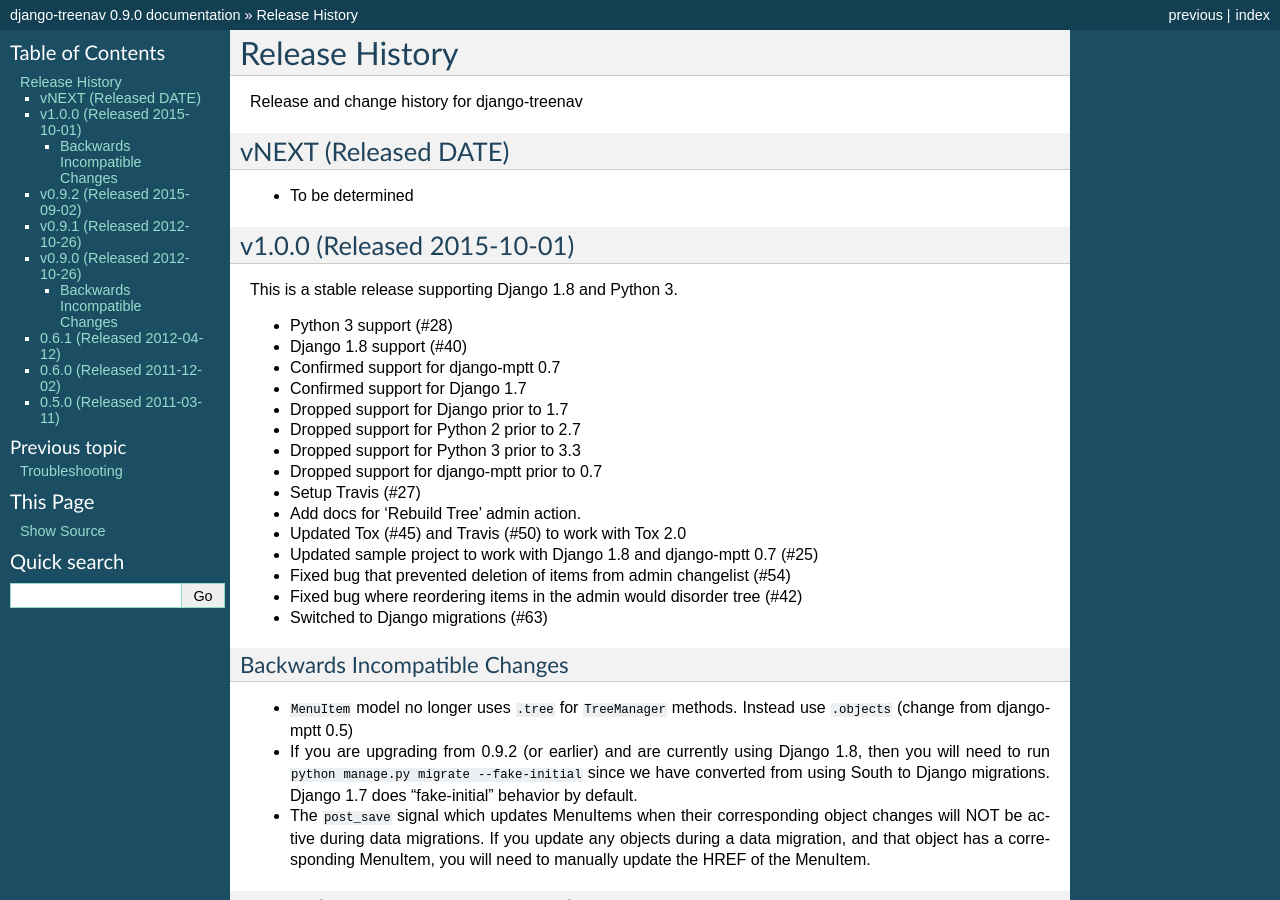
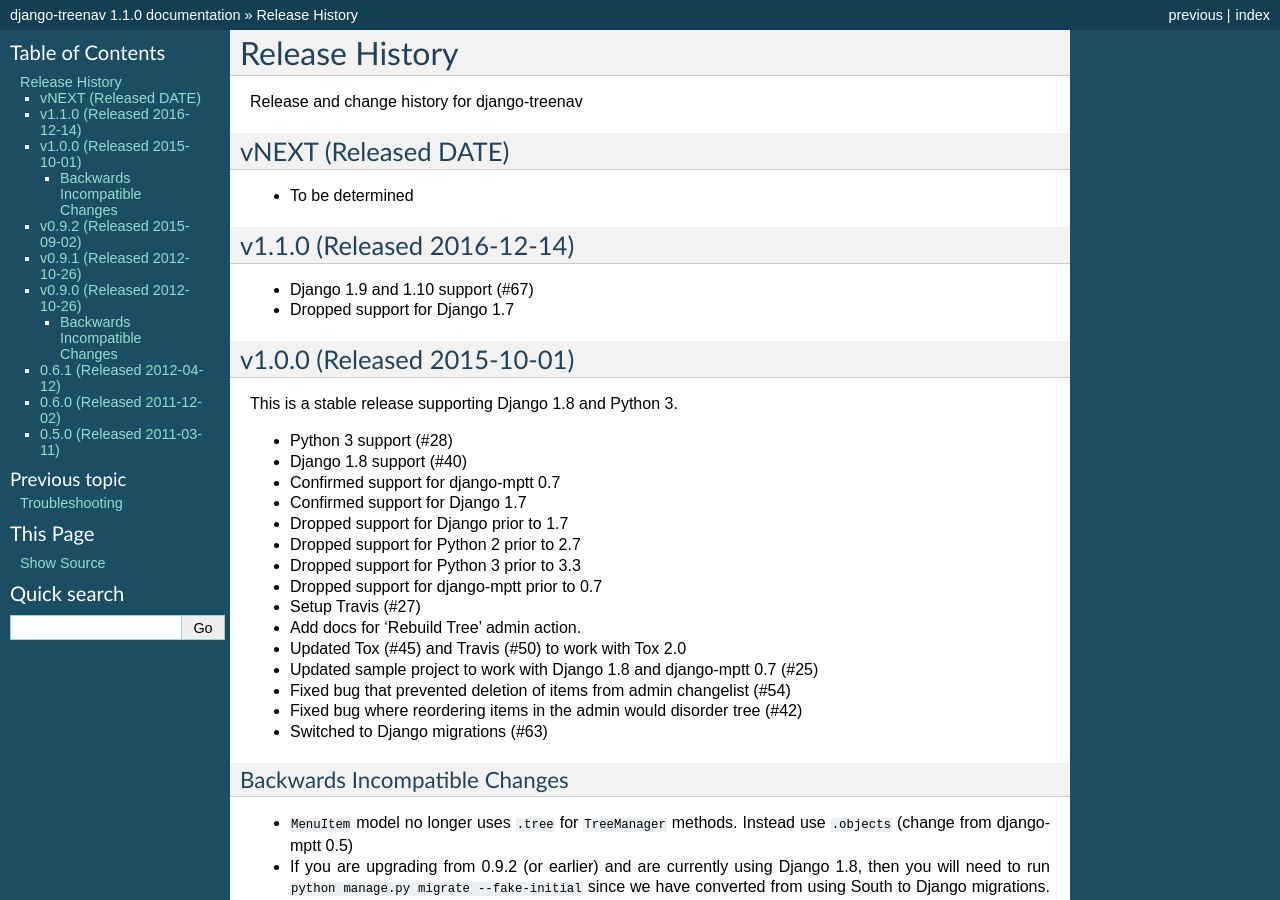
Before and after one commit to caktus/django-treenav, a Sphinx documentation site: the page built from docs/releases.rst, in a window 1280 px wide and 900 px high. Built offline with Sphinx 7.4.7, drawn with Linux system fonts in a browser that asks for light colours; some of the changed text lies outside the part shown.

Commit message:
Bump version for 1.1.0

```diff
--- a/docs/conf.py
+++ b/docs/conf.py
@@ -48,9 +48,9 @@
 # built documents.
 #
 # The short X.Y version.
-version = '0.9'
+version = '1.1'
 # The full version, including alpha/beta/rc tags.
-release = '0.9.0'
+release = '1.1.0'
 
 # The language for content autogenerated by Sphinx. Refer to documentation
 # for a list of supported languages.
--- a/docs/releases.rst
+++ b/docs/releases.rst
@@ -7,6 +7,13 @@
 ---------------------
 
 - To be determined
+
+
+v1.1.0 (Released 2016-12-14)
+------------------------------------
+
+- Django 1.9 and 1.10 support (#67)
+- Dropped support for Django 1.7
 
 
 v1.0.0 (Released 2015-10-01)
--- a/setup.py
+++ b/setup.py
@@ -7,7 +7,7 @@
     author_email='solutions@caktusgroup.com',
     packages=find_packages(exclude=['sample_project']),
     include_package_data=True,
-    url='http://github.com/caktus/django-treenav',
+    url='https://github.com/caktus/django-treenav',
     license='BSD',
     description='Extensible, hierarchical, and pluggable navigation system '
                 'for Django sites',
@@ -22,6 +22,7 @@
         'Programming Language :: Python :: 3',
         'Programming Language :: Python :: 3.3',
         'Programming Language :: Python :: 3.4',
+        'Programming Language :: Python :: 3.5',
         'Topic :: Software Development :: Libraries :: Python Modules',
         'Development Status :: 5 - Production/Stable',
         'Operating System :: OS Independent',
--- a/treenav/__init__.py
+++ b/treenav/__init__.py
@@ -1,2 +1,2 @@
-__version__ = '1.0.0'
+__version__ = '1.1.0'
 default_app_config = 'treenav.apps.TreenavConfig'
```
Also changed, not shown: LICENSE.txt.
